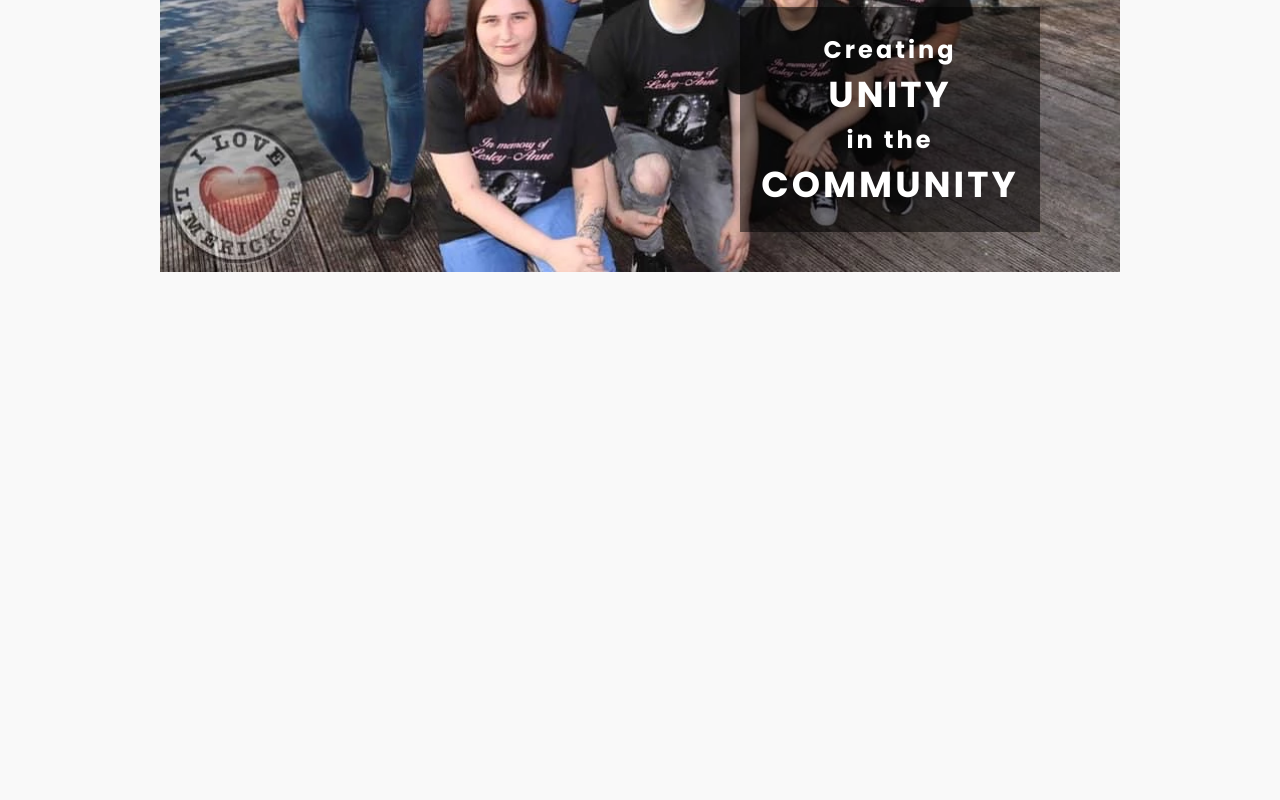
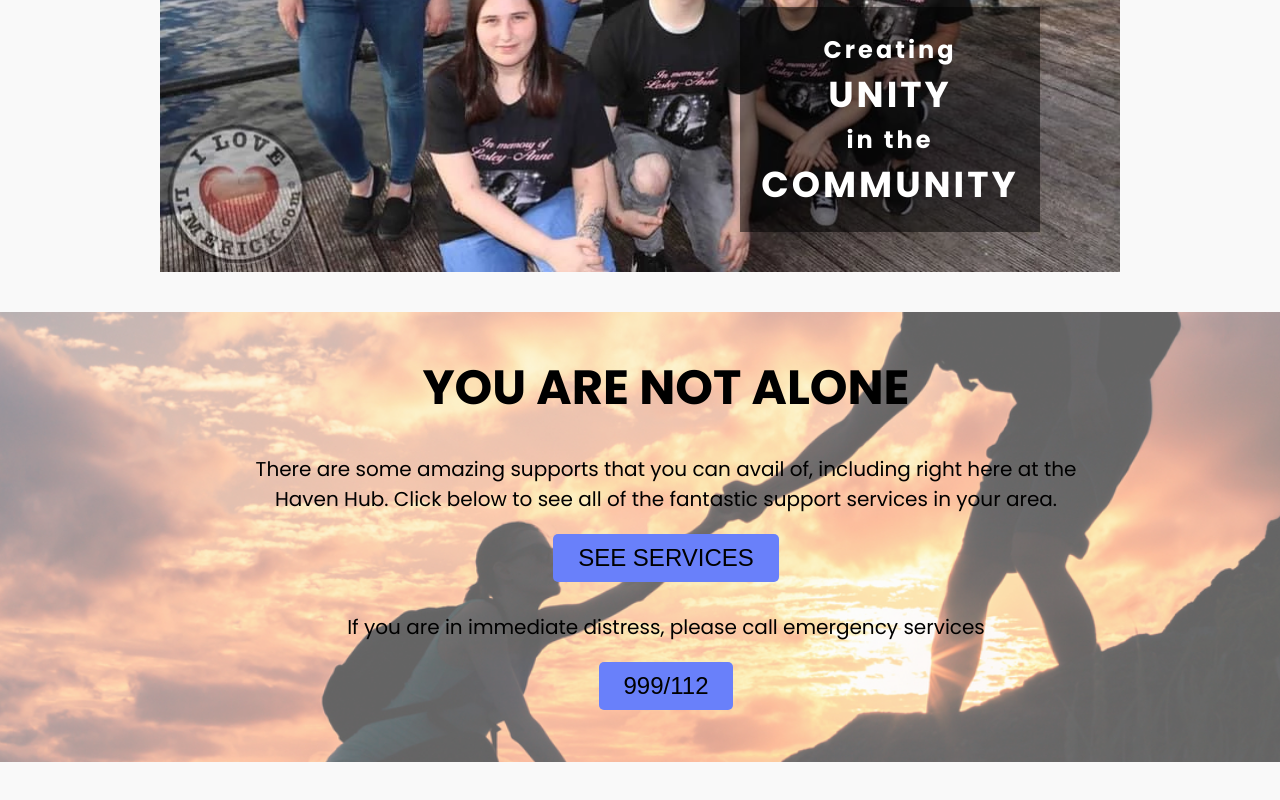
Before and after one commit to NgenNo9/HTML-and-CSS-essentials-portfolio-project, a plain HTML site: page index.html in a window 1280 px wide. Shown: the part 664-1464 px from the top of the page. Before the commit the page ends 936 px from the top, so only its background shows below. Drawn offline with Linux system fonts and the light colour scheme.

Commit message:
Add basic structure and styling to supports section of homepage

```diff
--- a/assets/CSS/style.css
+++ b/assets/CSS/style.css
@@ -127,3 +127,47 @@ body {
 
     color: #fff;
 }
+
+/* Supports Section */
+
+#supports-outer {
+    margin: 40px 0;
+    position: relative;
+}
+
+#supports-bg {
+    height: 450px;
+    background: url(../images/helping-banner.jpeg);
+    background-repeat: no-repeat;
+    background-size: cover;
+    background-position: center;
+    opacity: 0.6;
+    width: 100%;
+}
+
+#supports-info {
+    width: 65%;
+    margin: 0 auto;
+    top: 0;
+    left: 250px;
+    text-align: center;
+    position: absolute;
+}
+
+#supports-info h2 {
+    font-size: 300%;
+    margin-top: 40px;
+}
+
+#supports-info p {
+    font-size: 125%;
+    margin-top: 30px;
+}
+
+#supports-info button {
+    font-size: 150%;
+    margin-top: 20px;
+    background-color: #6980FA;
+    padding: 10px 25px;
+    border-radius: 5px;
+}
--- a/index.html
+++ b/index.html
@@ -57,7 +57,18 @@
         </div>
     </section>
 
+   <!-- Supports -->
 
+   <section id="supports-outer">
+    <div id="supports-bg"></div>
+        <div id="supports-info">
+            <h2>YOU ARE NOT ALONE</h2>
+            <p>There are some amazing supports that you can avail of, including right here at the Haven Hub. Click below to see all of the fantastic support services in your area.</p>
+            <button>SEE SERVICES</button>
+            <p>If you are in immediate distress, please call emergency services</p>
+            <button>999/112</button>
+        </div>
+</section>
 
     <script src="https://kit.fontawesome.com/b214ff1f30.js" crossorigin="anonymous"></script>
 </body>
```
